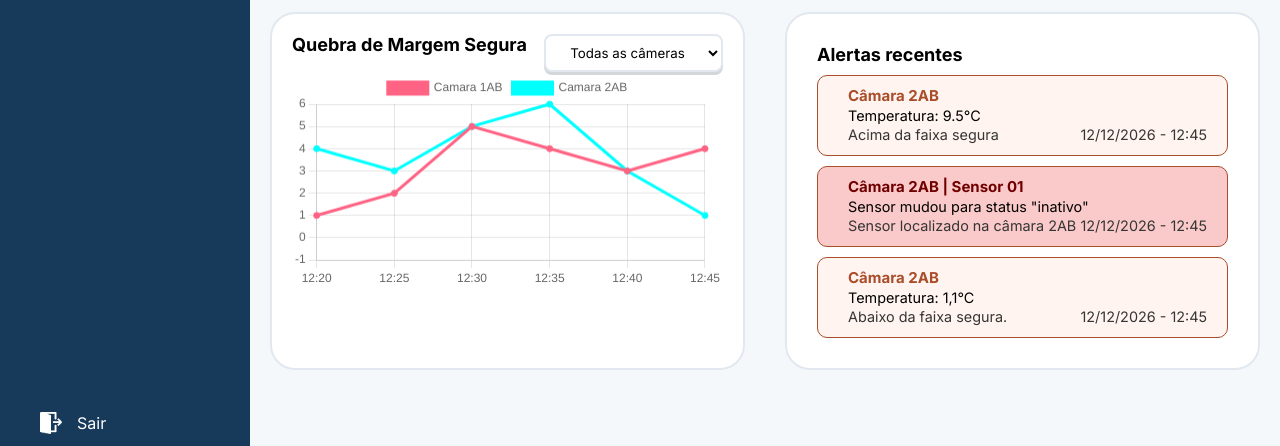
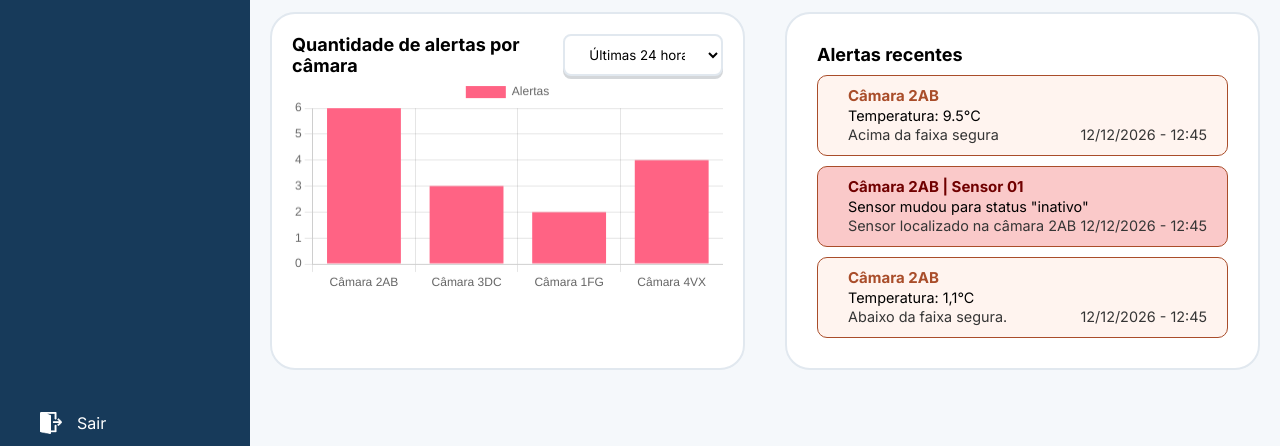
Before and after one commit to luiz-hayashi/projetoPI-sprint2-VaxControl, a plain HTML site: page Algoritmos/Site VaxControl/Dashboard/dashboard.html in a window 1280 px wide. Shown: the part 354-800 px from the top of the page. Drawn offline with nearby package versions, Linux system fonts and the light colour scheme.

Commit message:
Trocando o gráfico da dashboard para um de quantidade de alertas

```diff
--- a/Algoritmos/Site VaxControl/Dashboard/dashboard.html
+++ b/Algoritmos/Site VaxControl/Dashboard/dashboard.html
@@ -117,11 +117,11 @@
         <!-- aqui está a dashboard  -->
         <div class="box-dashboard">
           <div class="box-alinhar">
-            <p class="dashboard-titulo">Quebra de Margem Segura</p>
+            <p class="dashboard-titulo">Quantidade de alertas por câmara</p>
             <select class="seletor-camara" id="slt_camaras">
-              <option selected value="1">Todas as câmeras</option>
-              <option value="2">Câmara 1AB</option>
-              <option value="3">Câmara 2AB</option>
+              <option selected value="1">Últimas 24 horas</option>
+              <option value="2">Últimas 4 horas</option>
+              <option value="3">Última hora</option>
             </select>
           </div>
 
@@ -172,12 +172,10 @@
   // vetor que add as metricas do eixo X
   // grafico 1
   const labels = [
-    '12:20',
-    '12:25',
-    '12:30',
-    '12:35',
-    '12:40',
-    '12:45',
+    'Câmara 2AB',
+    'Câmara 3DC',
+    'Câmara 1FG',
+    'Câmara 4VX'
   ];
 
   // vetores, receber as metricas do eixo X e colocar titulo, além estilizar a cor do grafico e quais dados serão mostrados
@@ -185,16 +183,10 @@
   const data = {
     labels: labels,
     datasets: [{
-      label: 'Camara 1AB',
+      label: 'Alertas',
       backgroundColor: 'rgb(255, 99, 132)',
       borderColor: 'rgb(255, 99, 132)',
-      data: [1, 2, 5, 4, 3, 4, 5],
-    },
-    {
-      label: 'Camara 2AB',
-      backgroundColor: 'rgb(0, 255, 255)',
-      borderColor: 'rgb(0, 255, 255)',
-      data: [4, 3, 5, 6, 3, 1, -1],
+      data: [6, 3, 2, 4],
     }]
 
   };
@@ -202,9 +194,9 @@
   // mudança do tipo e recebimento dos dados
   // grafico 1
   const config_line = {
-    type: 'line',
+    type: 'bar',
     data: data,
-    options: {}
+
   };
 
   // mostrar grafico de temperatura em linha
```
